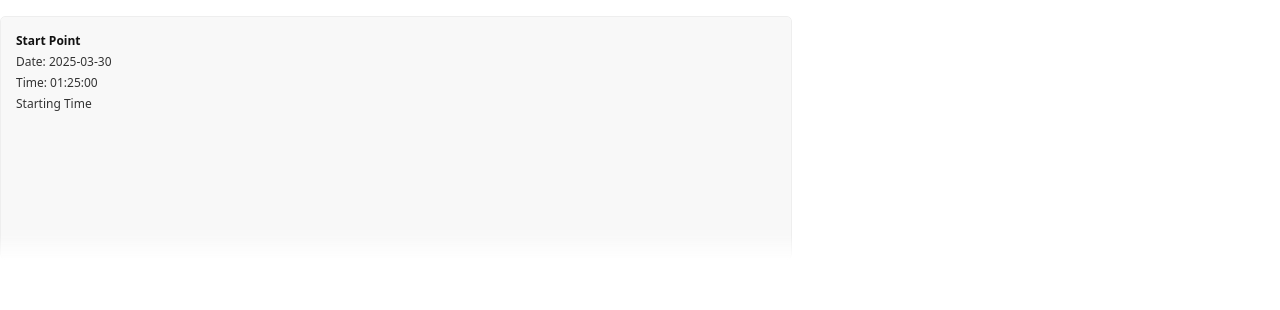
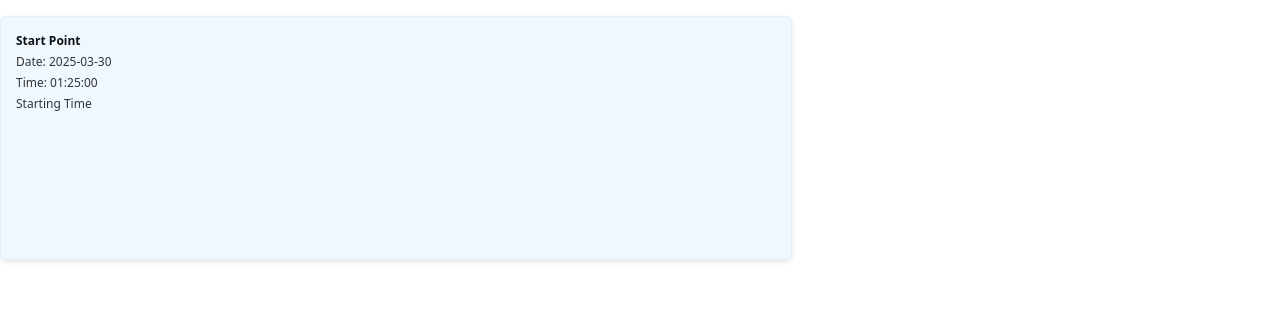
Before and after one commit to botpilots/rungraph, a website built with Vite: page index.html in a window 1280 px wide. Shown: the top 310 px of the page. Built offline with nearby package versions, Linux system fonts and the light colour scheme.

Commit message:
Improve scrollbar coloring and bg for info box and remove the gradient.

```diff
--- a/src/style.css
+++ b/src/style.css
@@ -57,7 +57,7 @@ body {
   max-height: 30%;
   min-height: 0;
   overflow-y: auto;
-  background-color: rgba(248, 248, 248, 0.95);
+  background-color: rgba(240, 248, 255, 0.95);
   padding: 12px 15px;
   border-radius: 5px;
   box-shadow: 0 2px 5px rgba(0, 0, 0, 0.1);
@@ -67,10 +67,7 @@ body {
   text-align: left;
   border: 1px solid #eee;
   scrollbar-width: thin;
-  scrollbar-color: #bbb #f8f8f8;
-
-  -webkit-mask-image: linear-gradient(to bottom, black 90%, transparent 100%);
-  mask-image: linear-gradient(to bottom, black 90%, transparent 100%);
+  scrollbar-color: #bbb #f0f8ff;
 }
 
 /* Custom Scrollbar for WebKit browsers */
@@ -79,14 +76,14 @@ body {
 }
 
 #info-box::-webkit-scrollbar-track {
-  background: rgba(248, 248, 248, 0.95);
+  background: rgba(240, 248, 255, 0.95);
   border-radius: 5px;
 }
 
 #info-box::-webkit-scrollbar-thumb {
   background-color: #bbb;
   border-radius: 4px;
-  border: 2px solid rgba(248, 248, 248, 0.95);
+  border: 2px solid rgba(240, 248, 255, 0.95);
 }
 
 #info-box::-webkit-scrollbar-thumb:hover {
```
